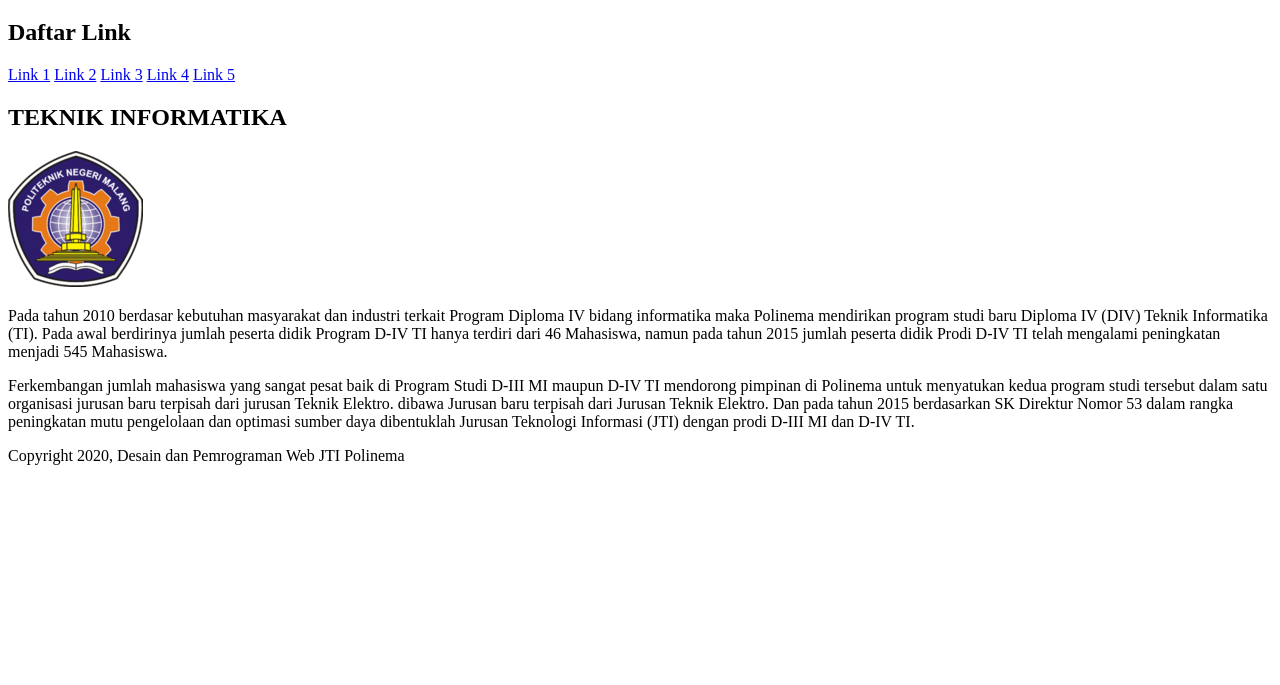
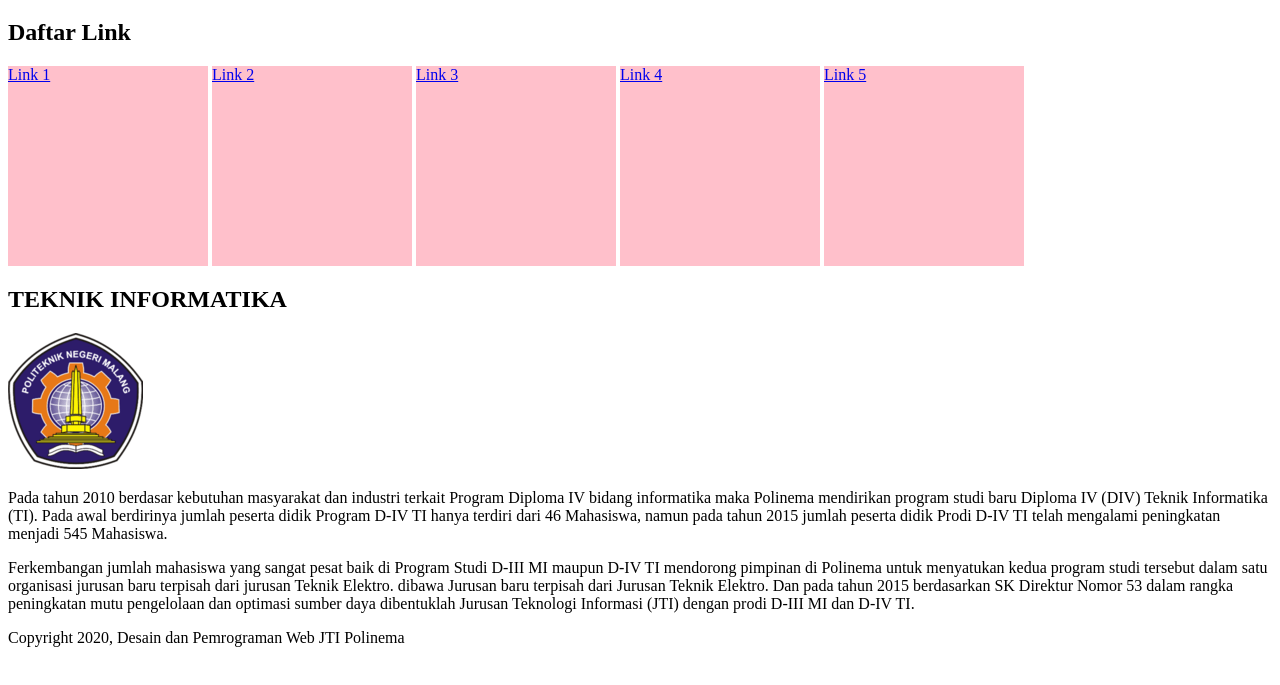
Before and after one commit to Danennndraaa/DasarWeb, a plain HTML site: page Praktikum 2/index.html in a window 1280 px wide. Shown: the part 61-746 px from the top of the page. Drawn offline with Linux system fonts and the light colour scheme.

Commit message:
Praktikum Bagian – 14. Display inline-block

```diff
--- a/Praktikum 2/index.html
+++ b/Praktikum 2/index.html
@@ -5,7 +5,12 @@
     <meta name="viewport" content="width=device-width, initial-scale=1.0">
     <title>CSS Layouting</title>
     <style>
-
+        a{
+            background-color: pink;
+            width: 200px;
+            height: 200px;
+            display: inline-block;
+        }
     </style>
 </head>
 <body>
```
